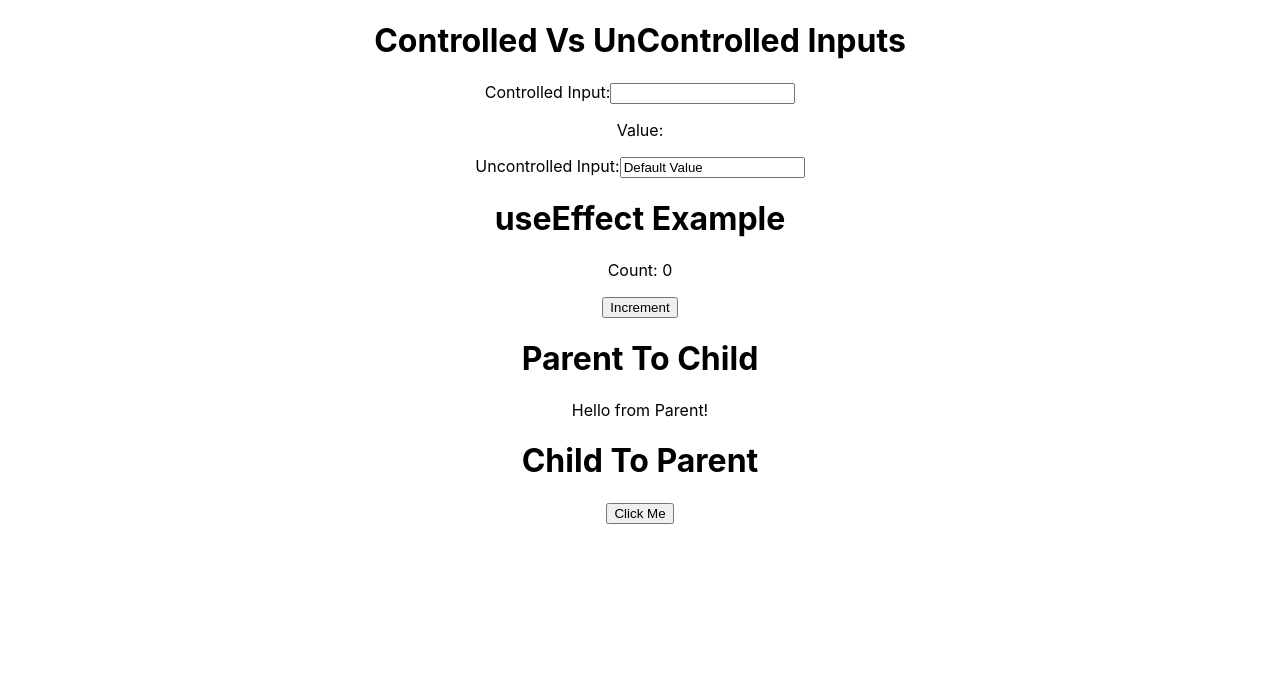
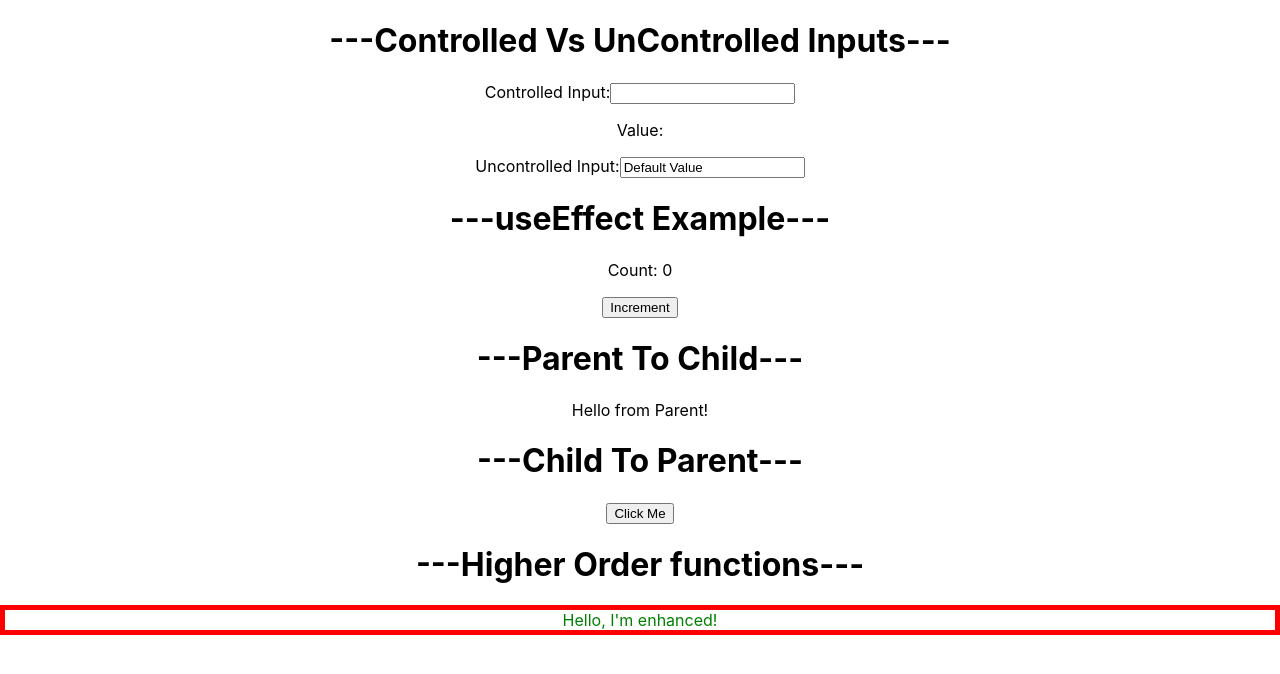
Before and after one commit to rishii-27/React-Prep, a React (Create React App) app: page / in a window 1280 px wide. Shown: the top 674 px of the page. Built offline with nearby package versions, Linux system fonts and the light colour scheme.

Commit message:
Higher order functions

```diff
--- a/src/App.js
+++ b/src/App.js
@@ -2,21 +2,24 @@ import "./App.css";
 import ChildToParent from "./Components/ChildToParent";
 import ControlledInput from "./Components/ControlledInput";
 import Example from "./Components/Effect";
+import Hoc from "./Components/HOC/Hoc";
 import ParentComponent from "./Components/ParentToChild";
 import UncontrolledInput from "./Components/UncontrolledInput";
 
 function App() {
   return (
     <div className="App">
-      <h1>Controlled Vs UnControlled Inputs</h1>
+      <h1>---Controlled Vs UnControlled Inputs---</h1>
       <ControlledInput />
       <UncontrolledInput />
-      <h1>useEffect Example</h1>
+      <h1>---useEffect Example---</h1>
       <Example />
-      <h1>Parent To Child</h1>
+      <h1>---Parent To Child---</h1>
       <ParentComponent />
-      <h1>Child To Parent</h1>
+      <h1>---Child To Parent---</h1>
       <ChildToParent />
+      <h1>---Higher Order functions---</h1>
+      <Hoc />
     </div>
   );
 }
--- /dev/null
+++ b/src/Components/HOC/Hoc.js
@@ -0,0 +1,11 @@
+import React from "react";
+import PlainComponent from "./PlainComponent";
+import withEnhancement from "./withEnhancement";
+
+const EnhancedComponent = withEnhancement(PlainComponent);
+
+const Hoc = () => {
+  return <EnhancedComponent message="Hello, I'm enhanced!" />;
+};
+
+export default Hoc;
--- /dev/null
+++ b/src/Components/HOC/PlainComponent.js
@@ -0,0 +1,8 @@
+// PlainComponent.js
+import React from "react";
+
+const PlainComponent = ({ message }) => {
+  return <div>{message}</div>;
+};
+
+export default PlainComponent;
--- /dev/null
+++ b/src/Components/HOC/withEnhancement.js
@@ -0,0 +1,17 @@
+// withEnhancement.js (Higher Order Component)
+import React from "react";
+
+const withEnhancement = (WrappedComponent) => {
+  // This HOC adds a border and changes the color
+  const EnhancedComponent = (props) => {
+    return (
+      <div style={{ border: "5px solid red", color: "green" }}>
+        <WrappedComponent {...props} />
+      </div>
+    );
+  };
+
+  return EnhancedComponent;
+};
+
+export default withEnhancement;
```
